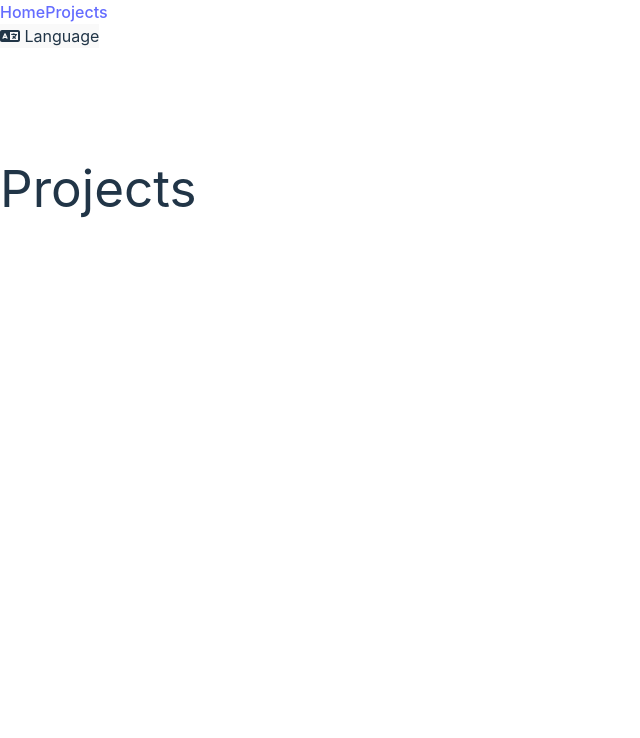
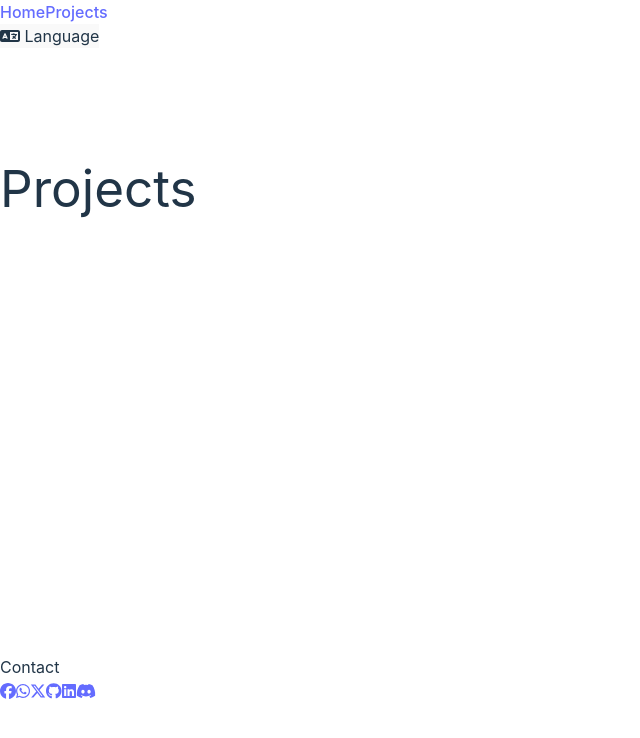
Before and after one commit to Jonhyble/jonhyble.github.io, a React (Vite) app: page /projects in a window 1280 px wide. Shown: the top 738 px of the page, without its empty margins (0-640 px from the left). Built offline with nearby package versions, Linux system fonts and the light colour scheme.

Commit message:
Footer done

```diff
--- a/package.json
+++ b/package.json
@@ -11,6 +11,7 @@
   },
   "dependencies": {
     "@fortawesome/fontawesome-svg-core": "^6.5.1",
+    "@fortawesome/free-brands-svg-icons": "^6.5.1",
     "@fortawesome/free-solid-svg-icons": "^6.5.1",
     "@fortawesome/react-fontawesome": "^0.2.0",
     "react": "^18.2.0",
--- a/public/lng.json
+++ b/public/lng.json
@@ -14,7 +14,8 @@
         "new-technologies": "Learn new technologies",
         "new-languages": "Learn new languages",
         "backend": "Backend programming",
-        "web": "Creation of webpages"
+        "web": "Creation of webpages",
+        "contact": "Contact"
     },
     "es": {
         "title": "Mi portafolio",
@@ -23,7 +24,7 @@
         "home": "Inicio",
         "user": "Mi nombre es Jonathan Joshua Romo Valadez y soy un programador que actualmente está estudiando en la Universidad de Guadalajara, en la carrera de Ingeniería en Computación en CUCEI (Centro Universitario de Ciencias Exactas e Ingeniería). Terminé la carrera de TPSI (Tecnólogo Profesional en Sistemas Informáticos) en el Polítecnico de Guadalajara.",
         "page-title": "Portafolio",
-        "language": "Lenguaje",
+        "language": "Idioma",
         "spanish": "Español (Nativo)",
         "english": "Ingles (Intermedio a alto)",
         "programming": "Lenguajes de programación, tecnologías y frameworks que conozco",
@@ -31,6 +32,7 @@
         "new-technologies": "Aprender nuevas tecnologías",
         "new-languages": "Aprender nuevos idiomas",
         "backend": "Programar en backend",
-        "web": "Creación de páginas web"
+        "web": "Creación de páginas web",
+        "contact": "Contacto"
     }
 }
--- a/src/App.jsx
+++ b/src/App.jsx
@@ -1,6 +1,7 @@
 import { Suspense } from "react";
 import { BrowserRouter, Route, Routes, Navigate } from "react-router-dom";
 import { Menu } from "./components/Menu";
+import { Footer } from "./components/Footer";
 import { Projects } from "./pages/Projects";
 import { Home } from "./pages/Home";
 
@@ -14,6 +15,7 @@ const App = () => {
           <Route path="/home" element={<Home />} />
           <Route path="/projects" element={<Projects />} />
         </Routes>
+        <Footer />
       </BrowserRouter>
     </Suspense>
   )
--- /dev/null
+++ b/src/components/Footer/index.css
@@ -0,0 +1,10 @@
+.footer-cont {
+    position: fixed;
+    bottom: 0;
+    height: 145px;
+    width: 100%;
+}
+
+.cont-div {
+    height: 120px;
+}
--- /dev/null
+++ b/src/components/Footer/index.jsx
@@ -0,0 +1,41 @@
+import { FontAwesomeIcon } from '@fortawesome/react-fontawesome'
+import {
+    faDiscord,
+    faFacebook,
+    faGithub,
+    faLinkedin,
+    faWhatsapp,
+    faXTwitter,
+} from '@fortawesome/free-brands-svg-icons'
+import Lang from "../Lang"
+import './index.css'
+
+export const Footer = () => {
+    return (
+        <div className="footer-cont bg-blue-700 opacity-80">
+            <div className="text-sky-50 font-bold text-center text-xl w-screen">
+                {Lang("contact")}
+            </div>
+            <div className="cont-div flex flex-col flex-wrap">
+                <a className="text-sky-50 w-10 text-center" href="#">
+                    <FontAwesomeIcon className="h-8" icon={faFacebook} />
+                </a>
+                <a className="text-sky-50 w-10 text-center" href="#">
+                    <FontAwesomeIcon className="h-8" icon={faWhatsapp} />
+                </a>
+                <a className="text-sky-50 w-10 text-center" href="#">
+                    <FontAwesomeIcon className="h-8" icon={faXTwitter} />
+                </a>
+                <a className="text-sky-50 w-10 text-center" href="#">
+                    <FontAwesomeIcon className="h-8" icon={faGithub} />
+                </a>
+                <a className="text-sky-50 w-10 text-center" href="#">
+                    <FontAwesomeIcon className="h-8" icon={faLinkedin} />
+                </a>
+                <a className="text-sky-50 w-10 text-center" href="#">
+                    <FontAwesomeIcon className="h-8" icon={faDiscord} />
+                </a>
+            </div>
+        </div>
+    )
+}
--- a/src/index.css
+++ b/src/index.css
@@ -20,6 +20,7 @@
 
 main {
   margin-top: 90px;
+  margin-bottom: 160px;
 }
 
 a {
```
Also changed, not shown: 1 other file (tests, documents, lock files or other folders).
